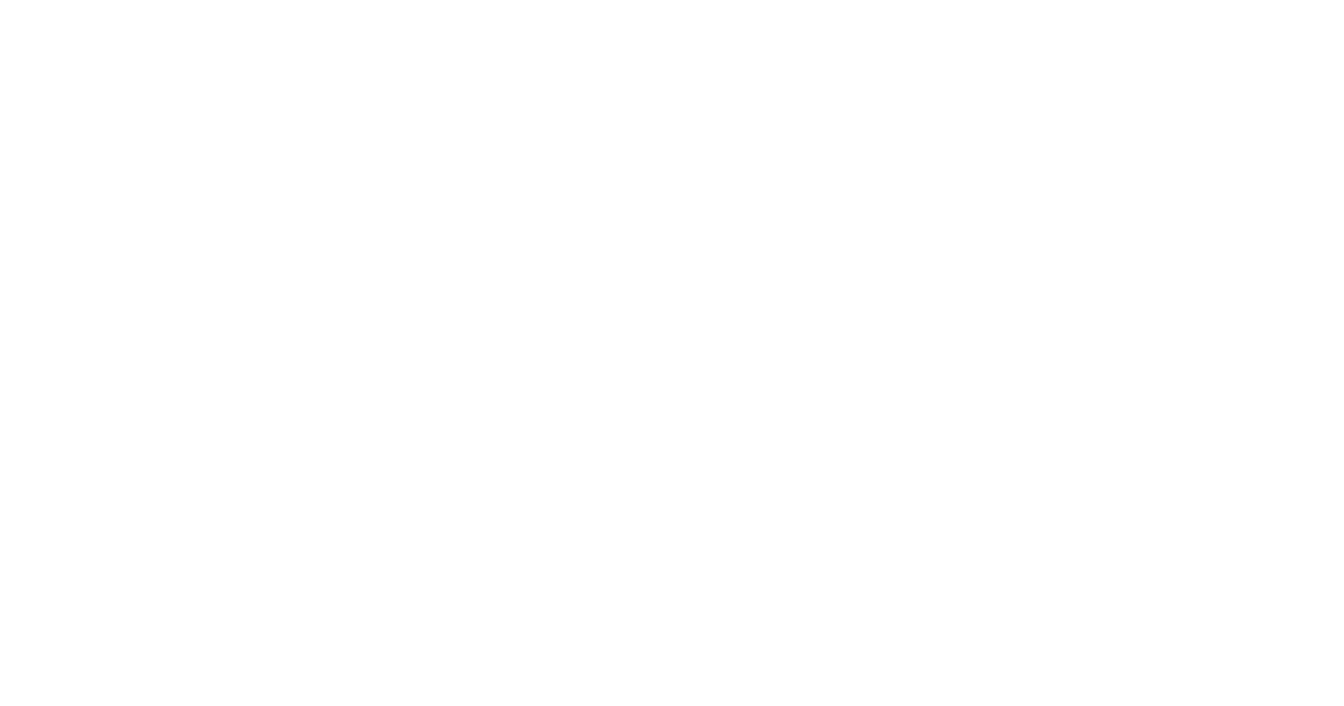
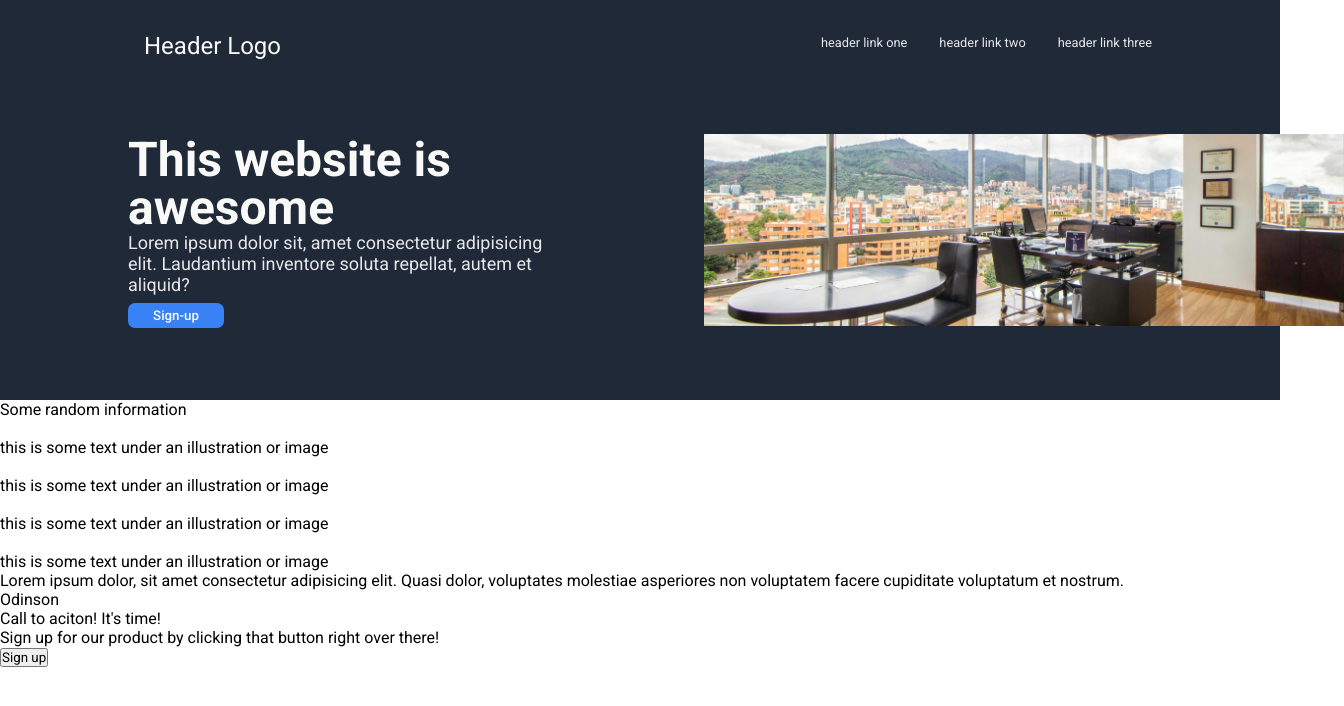
Before and after one commit to Animesh478/The-Odin-Project, a plain HTML site: page landing-page/index.html in a window 1280 px wide. Shown: the whole page, 1344 px wide, since content can reach past the window. Drawn offline with Linux system fonts and the light colour scheme.

Commit message:
Completed the header section

```diff
--- a/landing-page/index.html
+++ b/landing-page/index.html
@@ -4,6 +4,75 @@
     <meta charset="UTF-8" />
     <meta name="viewport" content="width=device-width, initial-scale=1.0" />
     <title>Document</title>
+    <link rel="stylesheet" href="styles.css" />
   </head>
-  <body></body>
+  <body>
+    <div class="hero">
+      <div class="main-header">
+        <div class="logo">Header Logo</div>
+        <nav class="nav-bar">
+          <ul>
+            <li>
+              <a href="">header link one</a>
+            </li>
+            <li>
+              <a href="">header link two</a>
+            </li>
+            <li>
+              <a href="">header link three</a>
+            </li>
+          </ul>
+        </nav>
+      </div>
+      <section class="overview">
+        <div class="overview-left">
+          <h1><span>This website is</span><span>awesome</span></h1>
+          <p>
+            Lorem ipsum dolor sit, amet consectetur adipisicing elit. Laudantium
+            inventore soluta repellat, autem et aliquid?
+          </p>
+          <button class="cta">Sign-up</button>
+        </div>
+        <div class="overview-image">
+          <img src="Images/overview-image-2.jpg" alt="" />
+        </div>
+      </section>
+    </div>
+    <div class="information">
+      <p>Some random information</p>
+      <section class="info">
+        <div class="sub-info">
+          <img src="" alt="" />
+          <p>this is some text under an illustration or image</p>
+        </div>
+        <div class="sub-info">
+          <img src="" alt="" />
+          <p>this is some text under an illustration or image</p>
+        </div>
+        <div class="sub-info">
+          <img src="" alt="" />
+          <p>this is some text under an illustration or image</p>
+        </div>
+        <div class="sub-info">
+          <img src="" alt="" />
+          <p>this is some text under an illustration or image</p>
+        </div>
+      </section>
+    </div>
+    <div class="testimonial">
+      <p>
+        Lorem ipsum dolor, sit amet consectetur adipisicing elit. Quasi dolor,
+        voluptates molestiae asperiores non voluptatem facere cupiditate
+        voluptatum et nostrum.
+      </p>
+      <p>Odinson</p>
+    </div>
+    <div class="sign-up">
+      <div class="sign-up__box">
+        <p>Call to aciton! It's time!</p>
+        <p>Sign up for our product by clicking that button right over there!</p>
+        <button>Sign up</button>
+      </div>
+    </div>
+  </body>
 </html>
--- /dev/null
+++ b/landing-page/styles.css
@@ -0,0 +1,105 @@
+@import url("https://fonts.googleapis.com/css2?family=Roboto:ital,wght@0,100;0,300;0,400;0,500;0,700;0,900;1,100;1,300;1,400;1,500;1,700;1,900&display=swap");
+
+* {
+  box-sizing: border-box;
+  margin: 0;
+  padding: 0;
+  font-family: "Roboto", sans-serif;
+}
+
+.hero {
+  background-color: #1f2937;
+  height: 50vh;
+  display: flex;
+  flex-direction: column;
+  justify-content: center;
+}
+
+.main-header {
+  display: flex;
+  justify-content: space-between;
+  color: #f9faf8;
+  height: 2rem;
+  width: 85%;
+  margin: 1rem auto;
+  padding: 1rem;
+}
+
+.main-header .logo {
+  font-size: 24px;
+  padding: 0 2rem;
+  vertical-align: middle;
+}
+
+.nav-bar li {
+  list-style: none;
+  padding: 0 1rem;
+
+  text-align: center;
+}
+
+.nav-bar a {
+  text-decoration: none;
+  color: #e5e7eb;
+  font-size: 0.8rem;
+  display: inline-block;
+  vertical-align: middle;
+}
+
+.nav-bar ul {
+  display: flex; /*to get the links in one line*/
+}
+
+.overview {
+  width: 85%;
+  /* height: 80%; */
+  display: flex;
+  margin: auto;
+  justify-content: center;
+  align-items: center;
+  gap: 4rem;
+}
+
+.overview div {
+  width: 50%;
+}
+
+.overview-left {
+  padding: 2rem;
+}
+
+.overview-left span {
+  display: block;
+}
+
+.overview h1 {
+  color: #f9faf8;
+  font-size: 3rem;
+  line-height: 3rem;
+}
+
+.overview-image {
+  padding-left: 4rem;
+}
+
+.overview-image img {
+  object-fit: cover;
+  height: 12rem;
+  width: 40rem;
+}
+
+.overview p {
+  color: #e5e7eb;
+  font-size: 18px;
+}
+
+.overview-left .cta {
+  width: 6rem;
+  padding: 5px 10px;
+  border-radius: 7px;
+  background-color: #3882f6;
+  color: #f9faf8;
+  border: none;
+  font-weight: 500;
+  margin-top: 8px;
+}
```
Also changed, not shown: landing-page/Images/overview-image-2.jpg (added), landing-page/Images/overview-image.jpg (added).
